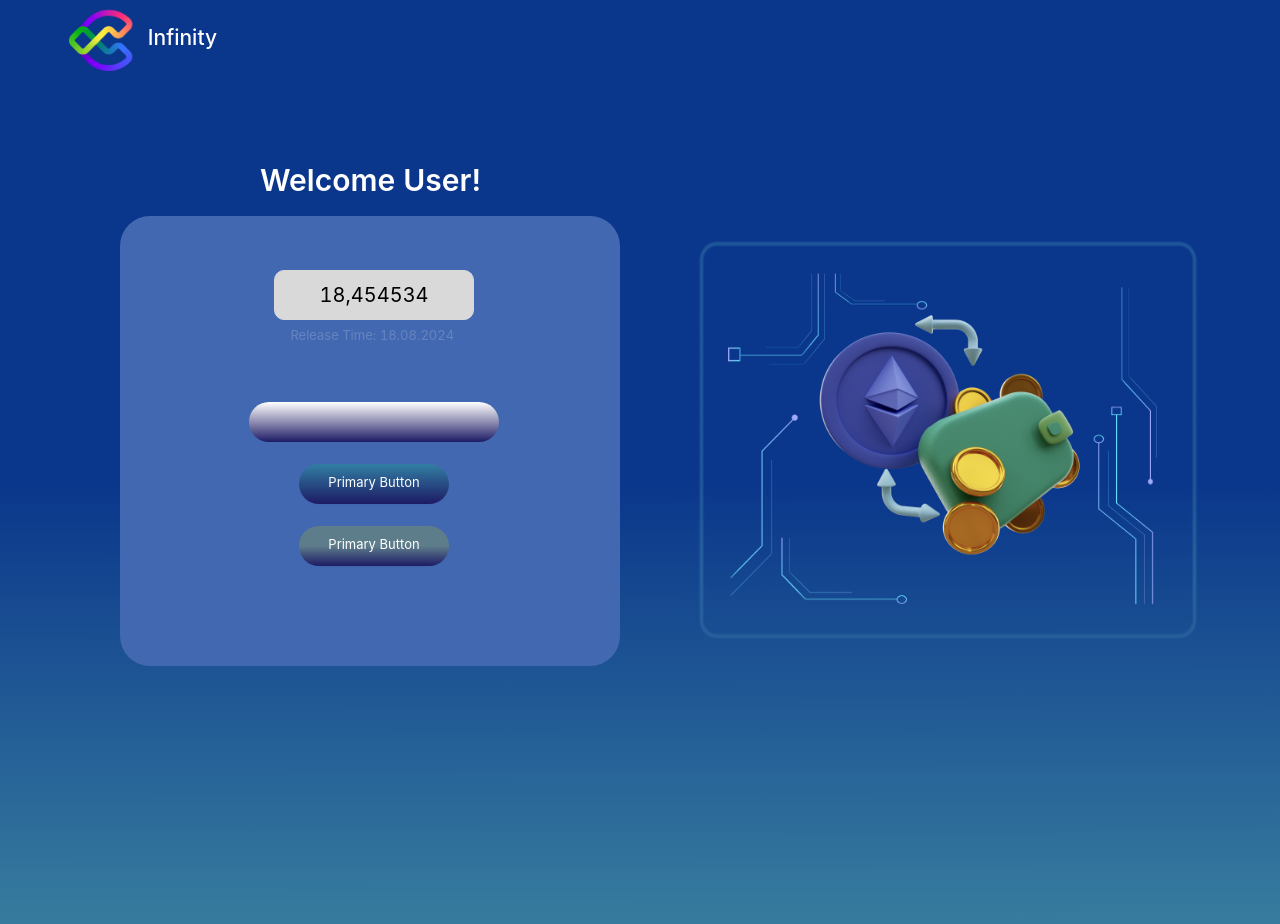
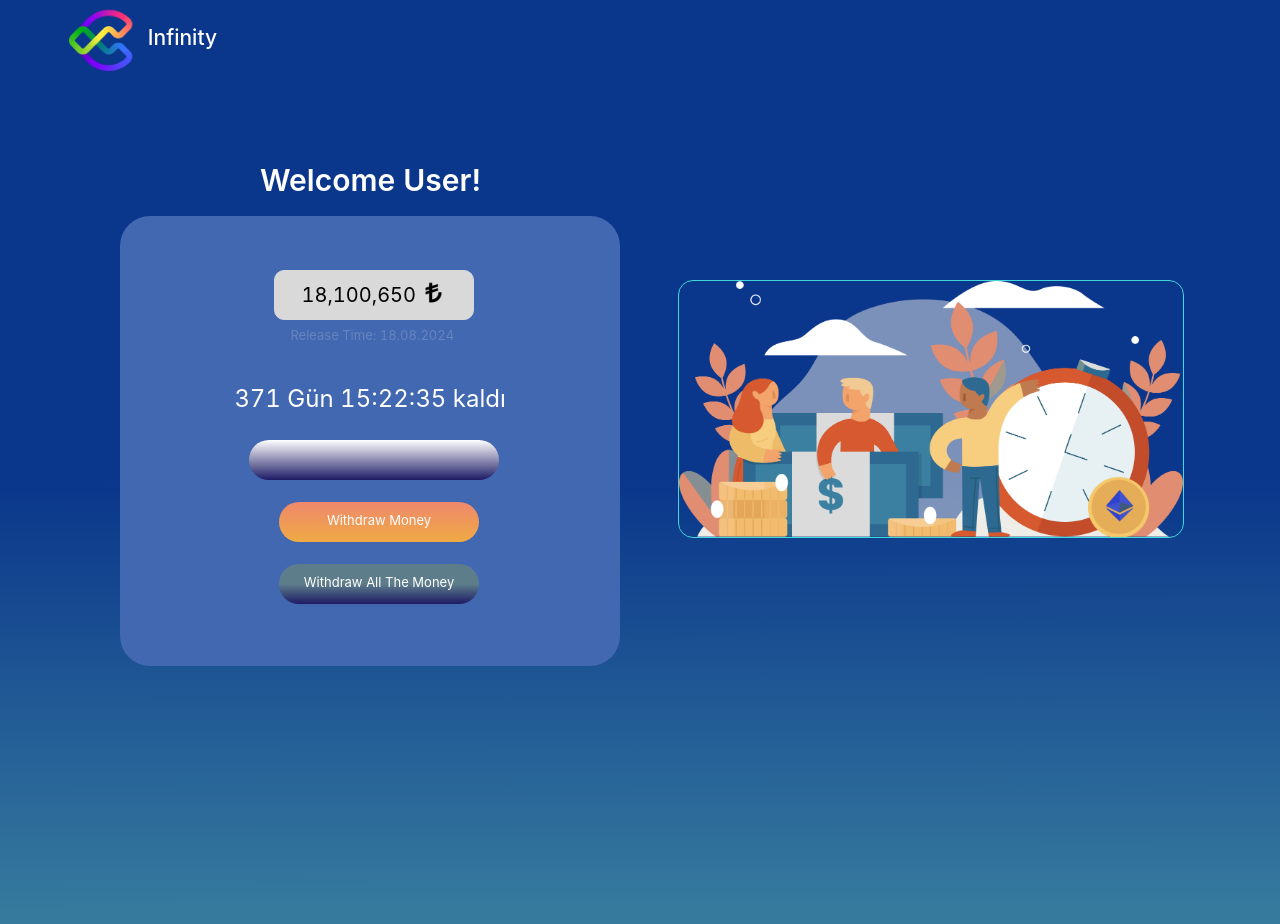
Before and after one commit to arda-serim/InfinityApp, a React (Create React App) app: page /ChildPage in a window 1280 px wide. Shown: the top 924 px of the page. Built offline with nearby package versions, Linux system fonts and the light colour scheme.

Commit message:
ChildPage

```diff
--- /dev/null
+++ b/src/Components/Sayac.tsx
@@ -0,0 +1,30 @@
+import { Col, Row, Statistic } from 'antd';
+import type { countdownValueType } from 'antd/es/statistic/utils';
+import React from 'react';
+
+const { Countdown } = Statistic;
+const deadline = Date.now() + 1000 * 60 * 60 * 24 * 5 + 1000 * 30; // Moment is also OK
+const Sayac = () => {
+
+  const onFinish = () => {
+    console.log('finished!');
+  };
+
+  const onChange = (val: countdownValueType) => {
+    if (4.95 * 1000 < val && val < 5 * 1000) {
+      console.log('changed!');
+    }
+  };
+
+    return (
+        <Row gutter={16}>
+
+        <Col span={24} style={{ marginTop: 32 }}>
+          <Countdown /*title="Day Level" */ value={deadline} format="DD:HH:mm:ss" valueStyle={{color: "white", marginLeft: "170px", marginTop: "-50px",}}  />
+        </Col>
+
+      </Row>
+    );
+ }
+
+ export default Sayac;
--- a/src/Pages/ChildPage.tsx
+++ b/src/Pages/ChildPage.tsx
@@ -1,5 +1,6 @@
 import Navbar from '../Components/NavbarChildPage';
-import React from 'react';
+import Sayac from '../Components/Sayac';
+import React, { useEffect } from 'react';
 import Layout, { Content } from 'antd/lib/layout/layout';
 import { Col, Row, Slider, Typography , Card, Statistic} from 'antd';
 import { useState } from 'react';
@@ -7,8 +8,17 @@ import { Button, Image, Space ,Empty ,Input ,Radio,} from 'antd';
 import logo from '../images/logo_infinity.png';
 import type { SizeType } from 'antd/es/config-provider/SizeContext';
 import { useNavigate } from 'react-router-dom';
-import picture from '../images/picture.png';
+import picture from '../images/newPicture.png';
 import edit from '../images/editfoto.png';
+import TRY from '../images/pngwing.com.png';
+import type { countdownValueType } from 'antd/es/statistic/utils';
+const { Countdown } = Statistic;
+
+
+
+
+
+
 
 const colStyle = {
     background: "rgba(0 ,0 ,0 ,0)",
@@ -81,23 +91,27 @@ const textStyle = {
     color: 'white',
     fontSize: '13px',
     whiteSpace: "pre-wrap",
-    width: '150px',
+    width: '200px',
     height: '40px',
-    marginLeft: "155px",
+    marginLeft: "135px",
     paddingTop: "8px",
     border: "#327FA3",
     borderRadius: "30px",
-    background: "linear-gradient(#327FA3, #1D1B65)",
+    background: "linear-gradient(#EF886C, #EFAA45)",
     textAlign: "center",
 
  } as React.CSSProperties;
 
  const imageStyle = {
-    width: '500px',
-    height: '400px',
+    //width: '500px',
+    //height: '400px',
+    width: "80%",
+    heigth: "40%",
     borderRadius: '15px',
-    marginTop: '130px',
-    marginLeft: "50px",
+    marginTop: '170px',
+    marginLeft: "30px",
+    border: "1px solid #40D8D8",
+
  }
  const buttonStyle2 = {
     display: "flex",
@@ -106,9 +120,9 @@ const textStyle = {
     color: 'white',
     fontSize: '13px',
     whiteSpace: "pre-wrap",
-    width: '150px',
+    width: '200px',
     height: '40px',
-    marginLeft: "155px",
+    marginLeft: "135px",
     paddingTop: "8px",
     border: "#5E7D8B",
     borderRadius: "30px",
@@ -116,12 +130,33 @@ const textStyle = {
     textAlign: "center",
  } as React.CSSProperties;
 
+const tryStyle ={
+    width: "25px",
+    paddingBottom: "5px",
+}
+export interface child {
+    name: string;
+    releaseTime: Date;
+    address: string;
 
+}
 const {Title} = Typography;
 
 
 const ChildPage = ()  => {
+    const [child, setChild] = useState<child | undefined> (undefined)
+
+    useEffect(() => {
+    setChild({
+        name: "sude",
+        releaseTime: new Date("2023-08-23"),
+        address: "ev ev ",
+    })
+    }, [ ])
+
     const onFinish = () => {
+
+
         console.log('finished!');
       };
     return (
@@ -145,18 +180,23 @@ const ChildPage = ()  => {
                                     <div style={cardStyle}>
                                         <Card style= {{background: "#4268B1  50.02%", border:"#4268B1" ,borderRadius: "30px", height: "450px"}}>
                                         <p style={lineStyle}>
-                                             <text style={{ color: 'black' }}>18,454534</text>
+                                             <text style={{ color: 'black' }}>18,100,650 <img src={TRY} style={tryStyle} /></text>
+
                                         </p>
                                         <p style={textStyle}>
                                              <text style={{ color: '#FFFFFF', opacity:"0.18" }}>Release Time: 18.08.2024 </text>
                                         </p>
                                         <br />
+                                        { child?.releaseTime && child?.releaseTime>new Date() && <>
+                                            <Countdown /*title="Day Level" */ value={child?.releaseTime.getTime()} format="DD Gün HH:mm:ss kaldı" valueStyle={{color: "white", width: "100%", textAlign: "center",}}  />
+                                        </>}
+
                                         <br />
                                         <Input style={inputStyle} />
                                         <br />
-                                        <Button style={buttonStyle}>Primary Button</Button>
+                                        <Button style={buttonStyle}>Withdraw Money</Button>
                                         <br />
-                                        <Button style={buttonStyle2}>Primary Button</Button>
+                                        <Button style={buttonStyle2}>Withdraw All The Money</Button>
 
                                         </Card>
 
```
Also changed, not shown: src/images/newPicture.png (added), src/images/pngwing.com.png (added).
